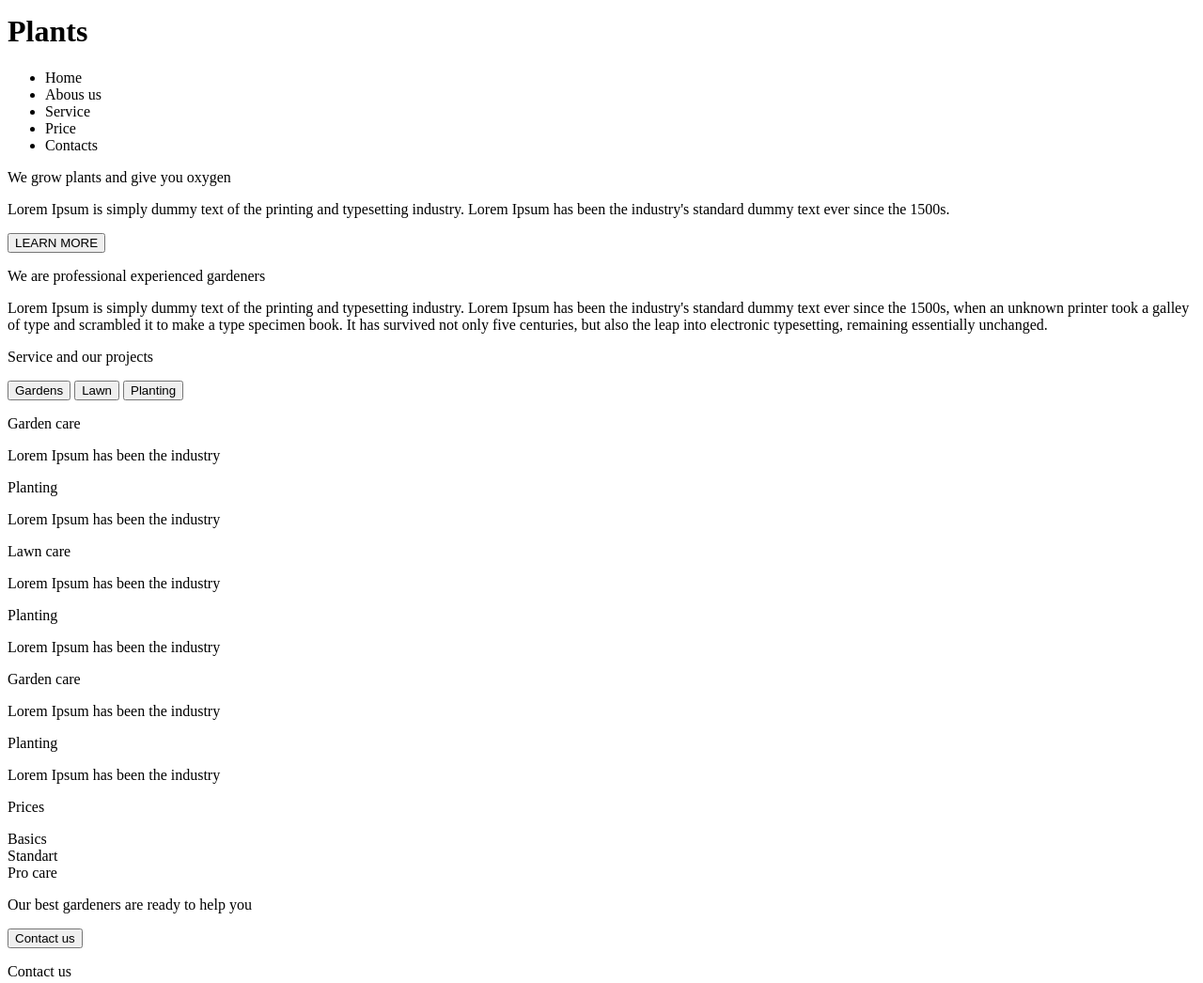
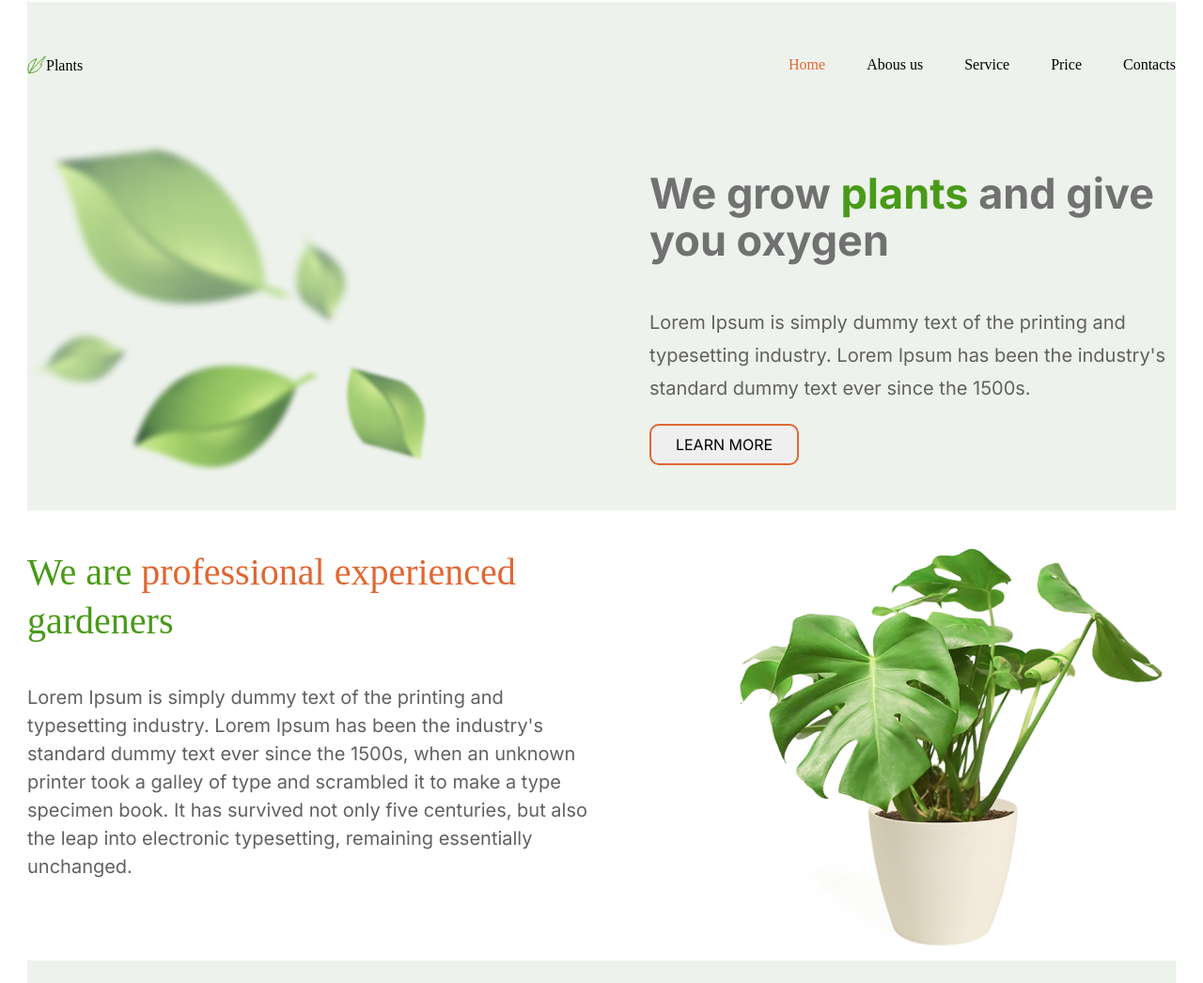
Before and after one commit to JLivlos/rss-tasks, a plain HTML site: page plants/index.html in a window 1280 px wide. Shown: the part 6-1052 px from the top of the page at 94% size. Drawn offline with Linux system fonts and the light colour scheme; a web font is replaced by a local one.

Commit message:
feat: add basic design

```diff
--- a/plants/index.html
+++ b/plants/index.html
@@ -22,7 +22,7 @@
             </div>
             <nav class="header__menu">
                 <ul class="header__menu__ul">
-                    <li class="header__menu__ul__li">Home</li>
+                    <li class="header__menu__ul__li header__menu__ul__li_active">Home</li>
                     <li class="header__menu__ul__li">Abous us</li>
                     <li class="header__menu__ul__li">Service</li>
                     <li class="header__menu__ul__li">Price</li>
@@ -34,7 +34,7 @@
             <div class="welcome__wrapper">
                 <div class="welcome__img"></div>
                 <div class="welcome__info">
-                    <p class="welcome__title">We grow plants and give you oxygen</p>
+                    <p class="welcome__title">We grow <span class="welcome__title__span">plants</span> and give you oxygen</p>
                     <p class="welcome__text">Lorem Ipsum is simply dummy text of the printing and typesetting industry. Lorem Ipsum has been the industry's standard dummy text ever since the 1500s.</p>
                     <div class="welcome__button">
                         <button class="button welcome__button_btn">LEARN MORE</button>
@@ -45,7 +45,7 @@
         <section class="about">
             <div class="about__wrapper">
                 <div class="about__info">
-                    <p class="about__title">We are professional experienced gardeners</p>
+                    <p class="about__title">We are <span class="about__title__span">professional experienced</span> gardeners</p>
                     <p class="about__text">Lorem Ipsum is simply dummy text of the printing and typesetting industry. Lorem Ipsum has been the industry's standard dummy text ever since the 1500s, when an unknown printer took a galley of type and scrambled it to make a type
                         specimen book. It has survived not only five centuries, but also the leap into electronic typesetting, remaining essentially unchanged. </p>
                 </div>
@@ -63,33 +63,33 @@
                     </div>
                 </div>
                 <div class="service__services">
-                    <div class="services__garden">
+                    <div class="services__garden service__item">
                         <div class="services__img garden__img"></div>
                         <p class="services__title">Garden care</p>
                         <p class="services__text">Lorem Ipsum has been the industry</p>
                     </div>
-                    <div class="services__planting">
+                    <div class="services__planting service__item">
                         <div class="services__img planting__img"></div>
                         <p class="services__title">Planting</p>
                         <p class="services__text">Lorem Ipsum has been the industry</p>
                     </div>
-                    <div class="services__lawn">
+                    <div class="services__lawn service__item">
                         <div class="services__img lawn__img"></div>
                         <p class="services__title">Lawn care</p>
                         <p class="services__text">Lorem Ipsum has been the industry</p>
                     </div>
-                    <div class="services__planting2">
+                    <div class="services__planting2 service__item">
                         <div class="services__img planting2__img"></div>
                         <p class="services__title">Planting</p>
                         <p class="services__text">Lorem Ipsum has been the industry</p>
                     </div>
-                    <div class="services__garden2">
+                    <div class="services__garden2 service__item">
                         <div class="services__img garden2__img"></div>
                         <p class="services__title">Garden care</p>
                         <p class="services__text">Lorem Ipsum has been the industry</p>
                     </div>
-                    <div class="services__planting2">
-                        <div class="services__img planting2__img"></div>
+                    <div class="services__lown2 service__item">
+                        <div class="services__img lown2__img"></div>
                         <p class="services__title">Planting</p>
                         <p class="services__text">Lorem Ipsum has been the industry</p>
                     </div>
@@ -101,29 +101,42 @@
                 <div class="prices__prices">
                     <p class="prices__title">Prices</p>
                     <div class="prices__variants">
-                        <div class="prices__variants__basics">Basics</div>
-                        <div class="prices__variants__standart">Standart</div>
-                        <div class="prices__variants__pro-care">Pro care</div>
+                        <div class="prices__variants__item prices__variants__basics">
+                            <p class="prices__variants__item__text">Basics</p>
+                            <div class="prices__variants__item__btn"></div>
+                        </div>
+                        <div class="prices__variants__item prices__variants__standart">
+                            <p class="prices__variants__item__text">Standart</p>
+                            <div class="prices__variants__item__btn"></div>
+                        </div>
+                        <div class="prices__variants__item prices__variants__pro-care">
+                            <p class="prices__variants__item__text">Pro care</p>
+                            <div class="prices__variants__item__btn"></div>
+                        </div>
                     </div>
                 </div>
                 <div class="prices__right">
-                    <p class="pricer__right__title">Our best gardeners are ready to help you</p>
+                    <p class="prices__right__title">Our best <span class="prices__right__title__span">gardeners</span> are ready to help you</p>
                     <button class="button prices__right__btn">Contact us</button>
-                    <div class="pricer__right__img"></div>
+                    <div class="prices__right__img"></div>
                 </div>
             </div>
         </section>
         <section class="contacts">
+            <p class="contacts__title">Contact us</p>
             <div class="contacts-wrapper">
                 <div class="contacts__img"></div>
-                <p class="contacts__title">Contact us</p>
-                <div class="contacts__menu"></div>
+                <div class="contacts__menu">
+                    <p class="contacts__menu__text">City</p>
+                    <div class="prices__variants__item__btn"></div>
+                </div>
             </div>
         </section>
 
         <div class="footer">
             <div class="footer__wrapper">
                 <div class="footer__credits">
+                    <p class="credits__copy">&copy;</p>
                     <p class="credits__date">2023</p>
                     <a class="credits__github" href="https://github.com/JLivlos" title="github">Github</a>
                 </div>
@@ -131,9 +144,10 @@
                     <a class="credits__github" href="https://rs.school/" title="github">Rolling Scopes School</a>
                 </div>
                 <div class="footer__sm">
-                    <div class="footer__instagram"></div>
-                    <div class="footer__facebook"></div>
-                    <div class="footer__twitter"></div>
+                    <div class="footer__sm__item footer__instagram"></div>
+                    <div class="footer__sm__item footer__facebook"></div>
+                    <div class="footer__sm__item footer__twitter"></div>
+                    <div class="footer__sm__item footer__pinterest"></div>
                 </div>
             </div>
         </div>
--- a/plants/style.css
+++ b/plants/style.css
@@ -0,0 +1,446 @@
+.container {
+    width: 1222px;
+    margin: 0 auto;
+}
+
+.header__logo {
+    display: flex;
+    align-items: center;
+}
+
+.header__logo__img {
+    width: 20px;
+    height: 20px;
+    background-image: url('/assets/logo.svg');
+    background-size: 20px 20px;
+}
+
+.header__logo__title {
+    font-family: 'Inika';
+    font-style: normal;
+    font-weight: 400;
+    font-size: 16px;
+    line-height: 21px;
+    color: #000000;
+}
+
+.header__menu__ul {
+    list-style: none;
+    display: flex;
+    gap: 44px;
+}
+
+.header__menu__ul__li {
+    font-family: 'Inika';
+    font-style: normal;
+    font-weight: 400;
+    font-size: 16px;
+    line-height: 50px;
+    color: #010201;
+}
+
+.header__menu__ul__li_active {
+    color: #E06733;
+}
+
+.header {
+    height: 134px;
+    display: flex;
+    justify-content: space-between;
+    align-items: center;
+    background: #EDF2EC;
+}
+
+.welcome {
+    background: #EDF2EC;
+}
+
+.welcome__wrapper {
+    display: flex;
+    gap: 214px;
+}
+
+.welcome__info {
+    width: 558px;
+}
+
+.welcome__title {
+    font-family: 'Inter';
+    font-style: normal;
+    font-weight: 700;
+    font-size: 45px;
+    line-height: 50px;
+    color: #717171;
+}
+
+.welcome__title__span {
+    color: #499A18;
+}
+
+.welcome__text {
+    font-family: 'Inter';
+    font-style: normal;
+    font-weight: 400;
+    font-size: 20px;
+    line-height: 35px;
+    color: #636060;
+}
+
+.button {
+    width: 159px;
+    height: 44px;
+    font-family: 'Inter';
+    font-style: normal;
+    font-weight: 400;
+    font-size: 16px;
+    line-height: 20px;
+    color: #000000;
+    border: none;
+    border: 2px solid #E06733;
+    border-radius: 10px;
+}
+
+.welcome__img {
+    width: 448px;
+    height: 407px;
+    background-image: url('/assets/leafs.png');
+    background-size: 448px 407px;
+}
+
+.about__wrapper {
+    display: flex;
+    gap: 153px;
+}
+
+.about__info {
+    width: 605px;
+    height: 350px;
+}
+
+.about__title {
+    font-family: 'Inika';
+    font-style: normal;
+    font-weight: 400;
+    font-size: 40px;
+    line-height: 52px;
+    color: #499A18;
+}
+
+.about__title__span {
+    color: #E06733;
+}
+
+.about__text {
+    font-family: 'Inter';
+    font-style: normal;
+    font-weight: 400;
+    font-size: 20px;
+    line-height: 30px;
+    color: #636060;
+}
+
+.about__img {
+    width: 464px;
+    height: 479px;
+    background-image: url('/assets/houseplant.png');
+    background-size: 464px 479px;
+}
+
+.service {
+    background: #EDF2EC;
+}
+
+.service__wrapper {
+    display: flex;
+    flex-direction: column;
+}
+
+.service__top {
+    display: flex;
+    gap: 142px;
+    align-items: center;
+}
+
+.service__top__title {
+    width: 306px;
+    font-family: 'Inika';
+    font-style: normal;
+    font-weight: 400;
+    font-size: 40px;
+    line-height: 52px;
+    color: #499A18;
+}
+
+.service__top__btns {
+    display: flex;
+    gap: 38px;
+}
+
+.service__top__btn {
+    font-family: 'Inika';
+    font-style: normal;
+    font-weight: 400;
+    font-size: 20px;
+    line-height: 26px;
+    color: #E06733;
+    width: 161px;
+    height: 50px;
+    border: 1px solid #E06733;
+    border-radius: 5px;
+}
+
+.service__services {
+    width: 1222px;
+    display: flex;
+    flex-wrap: wrap;
+    gap: 113px;
+}
+
+.service__item {
+    display: flex;
+    flex-direction: column;
+    align-items: center;
+    border: 1px solid #E3E1D5;
+    border-radius: 20px 20px 20px 20px;
+}
+
+.services__img {
+    width: 329px;
+    height: 350px;
+    background-size: 329px 350px;
+    border-radius: 20px 20px 0px 0px;
+}
+
+.garden__img {
+    background-image: url('/assets/first.png');
+}
+
+.planting__img {
+    background-image: url('/assets/second.png');
+}
+
+.lawn__img {
+    background-image: url('/assets/third.png');
+}
+
+.planting2__img {
+    background-image: url('/assets/fourth.png');
+}
+
+.garden2__img {
+    background-image: url('/assets/fifth.png');
+}
+
+.lown2__img {
+    background-image: url('/assets/sixth.png');
+}
+
+.services__title {
+    font-family: 'Inter';
+    font-style: normal;
+    font-weight: 700;
+    font-size: 20px;
+    line-height: 20px;
+    color: #E06733;
+}
+
+.services__text {
+    font-family: 'Inter';
+    font-style: normal;
+    font-weight: 400;
+    font-size: 16px;
+    line-height: 20px;
+    color: #717171;
+}
+
+.prices__wrapper {
+    display: flex;
+    justify-content: space-between;
+}
+
+.prices__title {
+    font-family: 'Inter';
+    font-style: normal;
+    font-weight: 700;
+    font-size: 40px;
+    line-height: 48px;
+    color: #000000;
+}
+
+.prices__right {
+    display: flex;
+    flex-direction: column;
+    align-items: flex-end;
+}
+
+.prices__right__title {
+    width: 452px;
+    font-family: 'Inter';
+    font-style: normal;
+    font-weight: 700;
+    font-size: 40px;
+    line-height: 50px;
+    text-align: right;
+    color: #000000;
+}
+
+.prices__right__title__span {
+    color: #499A18;
+}
+
+.prices__right__btn {
+    width: 162px;
+    height: 50px;
+    font-weight: 700;
+    font-size: 20px;
+    color: #E06733;
+}
+
+.prices__right__img {
+    width: 284px;
+    height: 318px;
+    background-image: url('assets/leafs.png');
+    background-size: 284px 318px;
+}
+
+.prices__variants {
+    width: 332px;
+    height: 282px;
+    border: 1px solid #E3E1D5;
+    border-radius: 20px;
+    display: flex;
+    flex-direction: column;
+    gap: 32px;
+    justify-content: center;
+    align-items: center;
+}
+
+.prices__variants__item {
+    width: 250px;
+    height: 50px;
+    display: flex;
+    justify-content: space-around;
+    align-items: center;
+    background: #EDF2EC;
+    border-radius: 20px;
+}
+
+.prices__variants__item__text {
+    font-family: 'Inter';
+    font-style: normal;
+    font-weight: 700;
+    font-size: 20px;
+    line-height: 20px;
+    color: #000000;
+}
+
+.prices__variants__item__btn {
+    width: 16px;
+    height: 16px;
+    background-image: url('/assets/accordion_btn.svg');
+    background-size: 16px 16px;
+}
+
+.contacts {
+    background: #EDF2EC;
+}
+
+.contacts__title {
+    width: 195px;
+    margin: 0 auto;
+    font-family: 'Inika';
+    font-style: normal;
+    font-weight: 700;
+    font-size: 40px;
+    line-height: 52px;
+    color: #499A18;
+}
+
+.contacts-wrapper {
+    display: flex;
+    justify-content: space-between;
+}
+
+.contacts__img {
+    width: 400px;
+    height: 497px;
+    background-image: url('/assets/contact_woman.png');
+    background-size: 400px 497px;
+}
+
+.contacts__menu {
+    width: 450px;
+    height: 50px;
+    display: flex;
+    justify-content: space-between;
+    align-items: center;
+    background: #D6E7D2;
+    box-shadow: 0px 4px 4px rgba(0, 0, 0, 0.25);
+    border-radius: 0px;
+}
+
+.contacts__menu__text {
+    font-family: 'Inter';
+    font-style: normal;
+    font-weight: 400;
+    font-size: 20px;
+    line-height: 40px;
+    letter-spacing: 0.05em;
+    color: #717171;
+}
+
+.footer__wrapper {
+    display: flex;
+    align-items: center;
+    justify-content: space-between;
+}
+
+.footer__credits {
+    display: flex;
+    align-items: center;
+    gap: 20px;
+}
+
+.credits__copy,
+.credits__date,
+.credits__github,
+.footer__rss {
+    font-family: 'Inter';
+    font-style: normal;
+    font-weight: 400;
+    font-size: 20px;
+    line-height: 50px;
+    color: #000000;
+}
+
+.credits__github,
+.footer__rss {
+    text-decoration: none;
+}
+
+.footer__sm {
+    display: flex;
+    gap: 15px;
+}
+
+.footer__sm__item {
+    width: 32px;
+    height: 32px;
+    background-size: 32px 32px;
+}
+
+.footer__instagram {
+    background-image: url('assets/inst.svg');
+}
+
+.footer__facebook {
+    background-image: url('assets/fb.svg');
+}
+
+.footer__twitter {
+    background-image: url('assets/tw.svg');
+}
+
+.footer__pinterest {
+    background-image: url('assets/pinterest.svg');
+}
```
Also changed, not shown: plants/assets/accordion_btn.svg (added), plants/assets/contact_woman.png (added), plants/assets/favicon.ico (added), plants/assets/fb.svg (added), plants/assets/fifth.png (added), plants/assets/first.png (added), plants/assets/fourth.png (added), plants/assets/houseplant.png (added), plants/assets/inst.svg (added), plants/assets/leafs.png (added), plants/assets/logo.svg (added), plants/assets/pinterest.svg (added), plants/assets/second.png (added), plants/assets/sixth.png (added), 2 more files.
